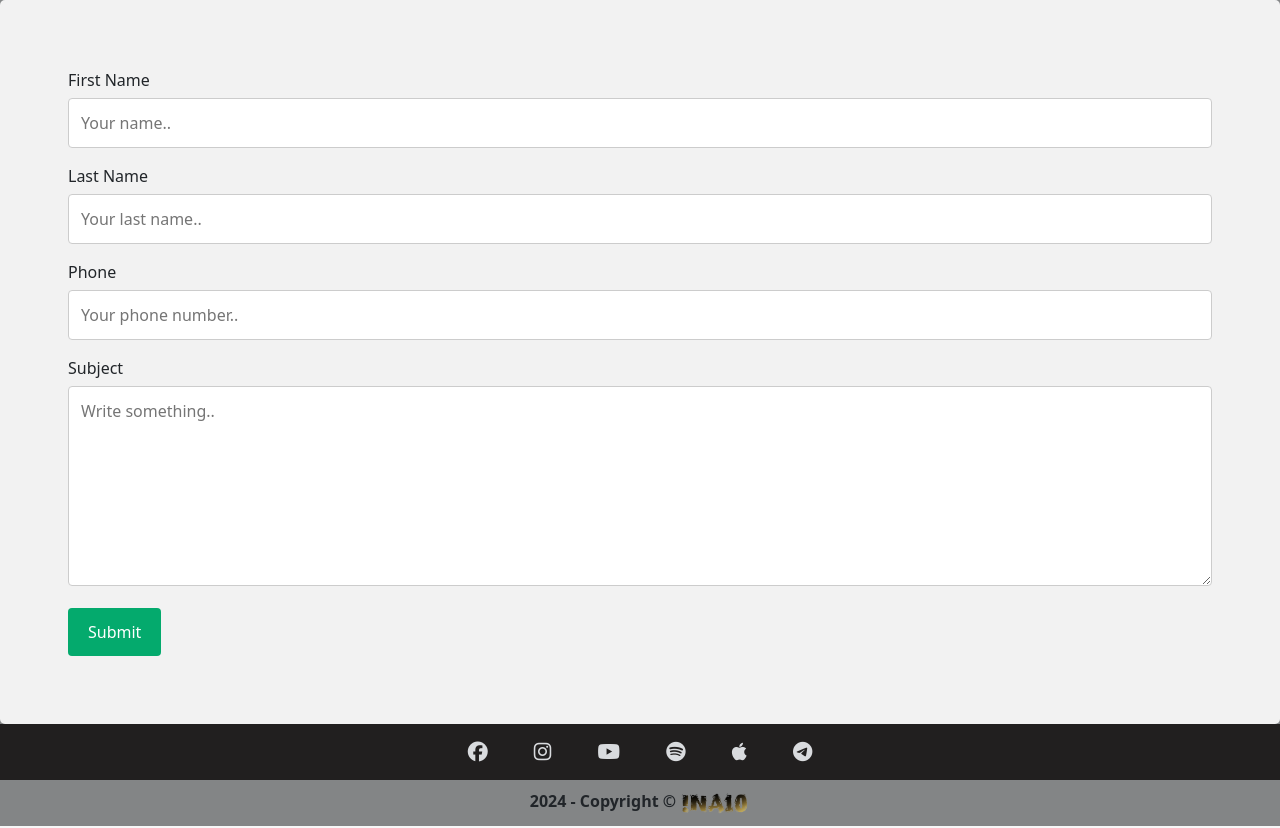
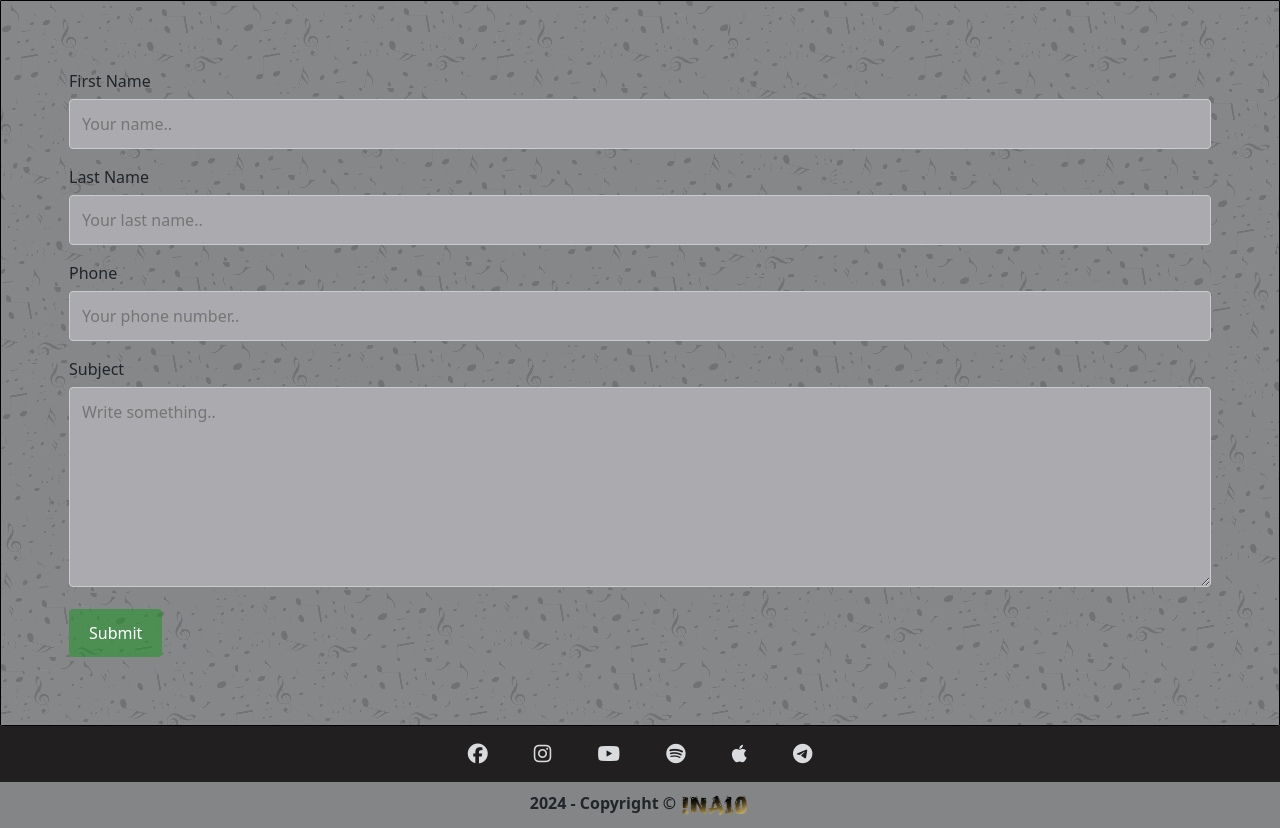
Before and after one commit to Mo-Inalo/elende-usiv.de, a PHP site: page /contact.php in a window 1280 px wide. Shown: the part 126-954 px from the top of the page. Run offline with PHP 8.4, Linux system fonts and the light colour scheme; some libraries are stand-ins or nearby versions.

Commit message:
finale Abarbeitung 18

```diff
--- /dev/null
+++ b/action_page.php
@@ -0,0 +1 @@
+<?php
--- a/contact.php
+++ b/contact.php
@@ -13,8 +13,8 @@ include "templates/nav.php"
 
 
 
-<div class="containercontact">
-    <form action="action_page.php" class="p-md-5">
+<div class="containercontact" style="background: url('/elende-usiv.de/images/entfer.png')">
+    <form action="action_page.php"  method="post" class="p-md-5">
 
         <label for="fname">First Name</label>
         <input type="text" id="fname" name="firstname" placeholder="Your name..">
@@ -23,12 +23,12 @@ include "templates/nav.php"
         <input type="text" id="lname" name="lastname" placeholder="Your last name..">
 
         <label for="country">Phone</label>
-        <input type="text" id="lname" name="lastname" placeholder="Your phone number..">
+        <input type="text" id="tele" name="tele" placeholder="Your phone number..">
 
         <label for="subject">Subject</label>
         <textarea id="subject" name="subject" placeholder="Write something.." style="height:200px"></textarea>
 
-        <input type="submit" value="Submit">
+        <input type="submit" value="Submit" style="background: rgba(9,154,18,0.45)">
 
     </form>
 </div>
--- a/css_my/stylesheet.css
+++ b/css_my/stylesheet.css
@@ -116,15 +116,28 @@ input[type=submit]:hover {
 
 /* Add a background color and some padding around the form */
 .containercontact {
-    border-radius: 5px;
-    background-color: #f2f2f2;
+    border-radius: 1px;
+    background-color: #817f7f;
     padding: 20px;
+    border: 1px solid black;
+}
+label{
+
 }
 
+input{
+    border: 3px solid black;
+    background-color: rgb(171, 171, 175);
+}
+
+textarea {
+
+    background-color: rgb(171, 171, 175);
+}
 
 /* The actual timeline (the vertical ruler) */
 .timeline {
-    background-color: rgba(133, 136, 135, 0.94);
+    background-color: rgba(97, 100, 99, 0.8);
     position: relative;
     max-width: 1200px;
     margin: 0 auto;
```
